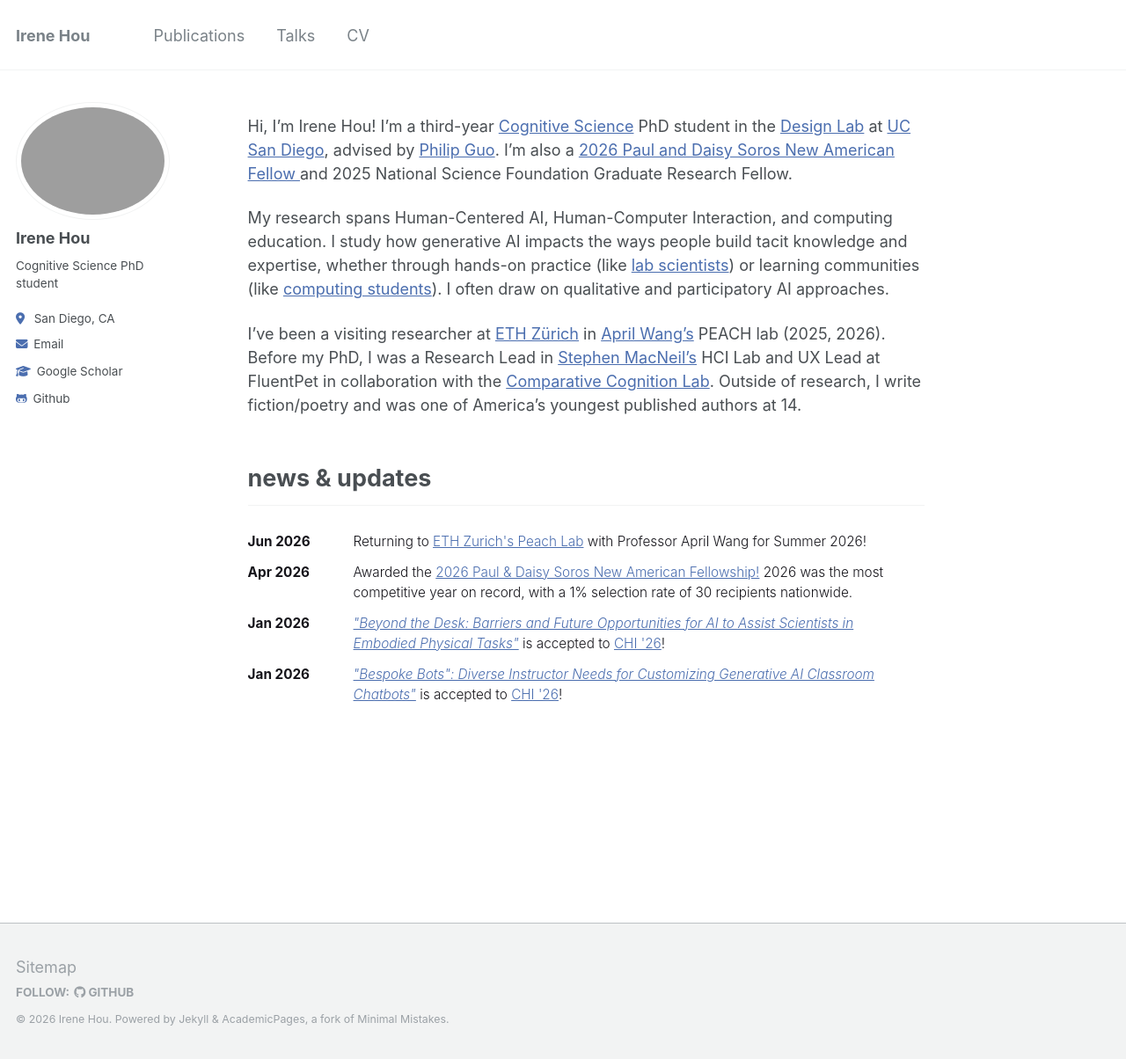
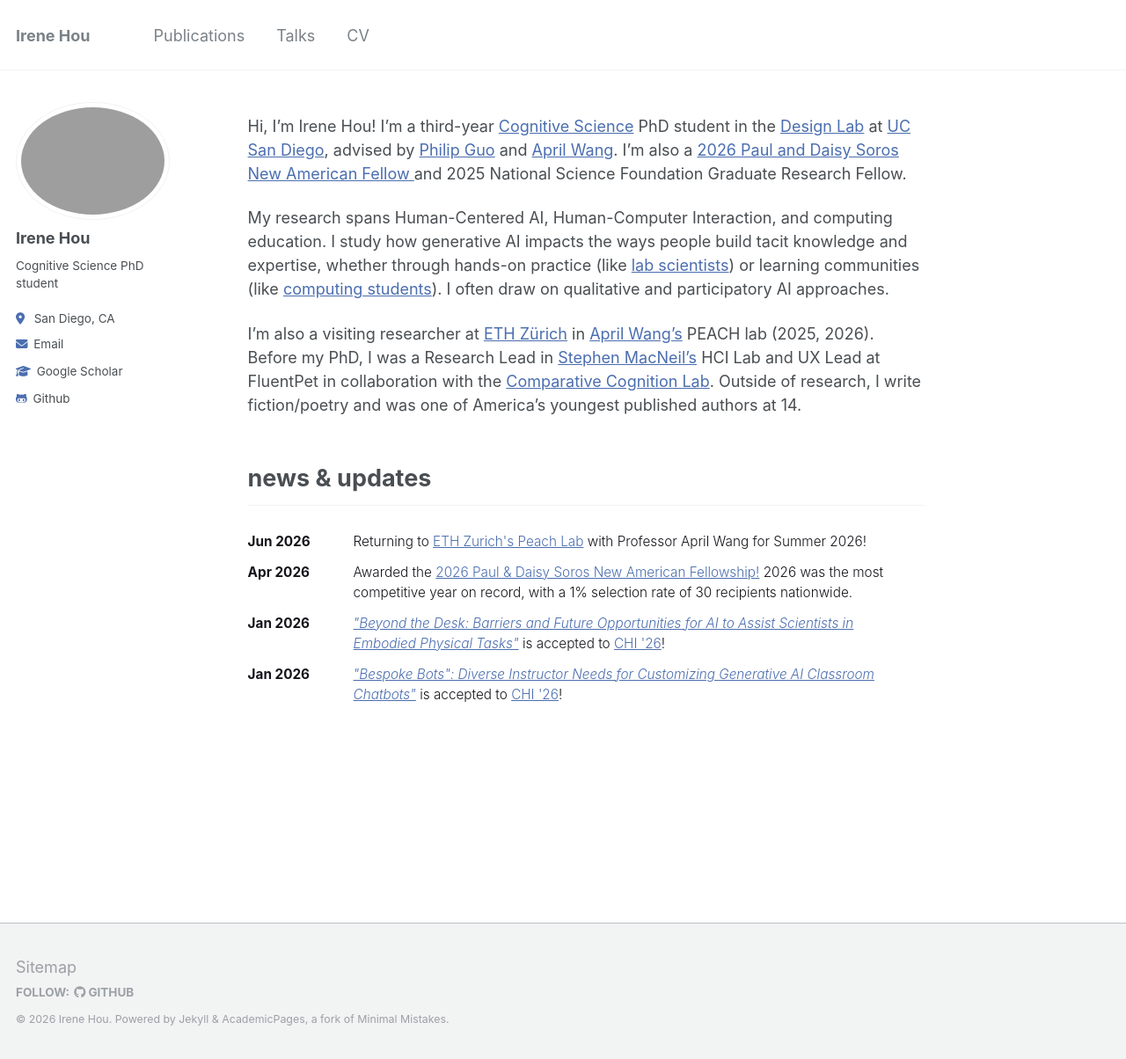
Before and after one commit to houirene/houirene.github.io, a Jekyll site: the page built from _pages/about.md, in a window 1280 px wide and 1204 px high. Shown: the whole window at 88% size. Built offline with Jekyll 4.4.1, drawn with Linux system fonts in a browser that asks for light colours.

Commit message:
Update about page

```diff
--- a/_pages/about.md
+++ b/_pages/about.md
@@ -8,11 +8,11 @@ redirect_from:
 ---
 
 
-Hi, I'm Irene Hou! I'm a third-year [Cognitive Science](https://cogsci.ucsd.edu) PhD student in the [Design Lab](https://designlab.ucsd.edu) at [UC San Diego](https://ucsd.edu), advised by [Philip Guo](https://pg.ucsd.edu). I'm also a <a href="https://pdsoros.org/meet-the-class-of-2026/" target="_blank" rel="noopener noreferrer">2026 Paul and Daisy Soros New American Fellow </a> and 2025 National Science Foundation Graduate Research Fellow.
+Hi, I'm Irene Hou! I'm a third-year [Cognitive Science](https://cogsci.ucsd.edu) PhD student in the [Design Lab](https://designlab.ucsd.edu) at [UC San Diego](https://ucsd.edu), advised by [Philip Guo](https://pg.ucsd.edu) and [April Wang](https://aprilwang.me/). I'm also a <a href="https://pdsoros.org/meet-the-class-of-2026/" target="_blank" rel="noopener noreferrer">2026 Paul and Daisy Soros New American Fellow </a> and 2025 National Science Foundation Graduate Research Fellow.
 
 My research spans Human-Centered AI, Human-Computer Interaction, and computing education. I study how generative AI impacts the ways people build tacit knowledge and expertise, whether through hands-on practice (like [lab scientists](https://dl.acm.org/doi/full/10.1145/3772318.3791093)) or learning communities (like [computing students](https://dl.acm.org/doi/10.1145/3724363.3729024)). I often draw on qualitative and participatory AI approaches.
 
-I've been a visiting researcher at [ETH Zürich](https://ethz.ch/en.html) in [April Wang's](https://aprilwang.me/) PEACH lab (2025, 2026). Before my PhD, I was a Research Lead in [Stephen MacNeil's](https://stevemacn.github.io) HCI Lab and UX Lead at FluentPet in collaboration with the [Comparative Cognition Lab](https://cclab.ucsd.edu). Outside of research, I write fiction/poetry and was one of America's youngest published authors at 14.
+I'm also a visiting researcher at [ETH Zürich](https://ethz.ch/en.html) in [April Wang's](https://aprilwang.me/) PEACH lab (2025, 2026). Before my PhD, I was a Research Lead in [Stephen MacNeil's](https://stevemacn.github.io) HCI Lab and UX Lead at FluentPet in collaboration with the [Comparative Cognition Lab](https://cclab.ucsd.edu). Outside of research, I write fiction/poetry and was one of America's youngest published authors at 14.
 
 <section id="news">
   <h2>news & updates</h2>
```
